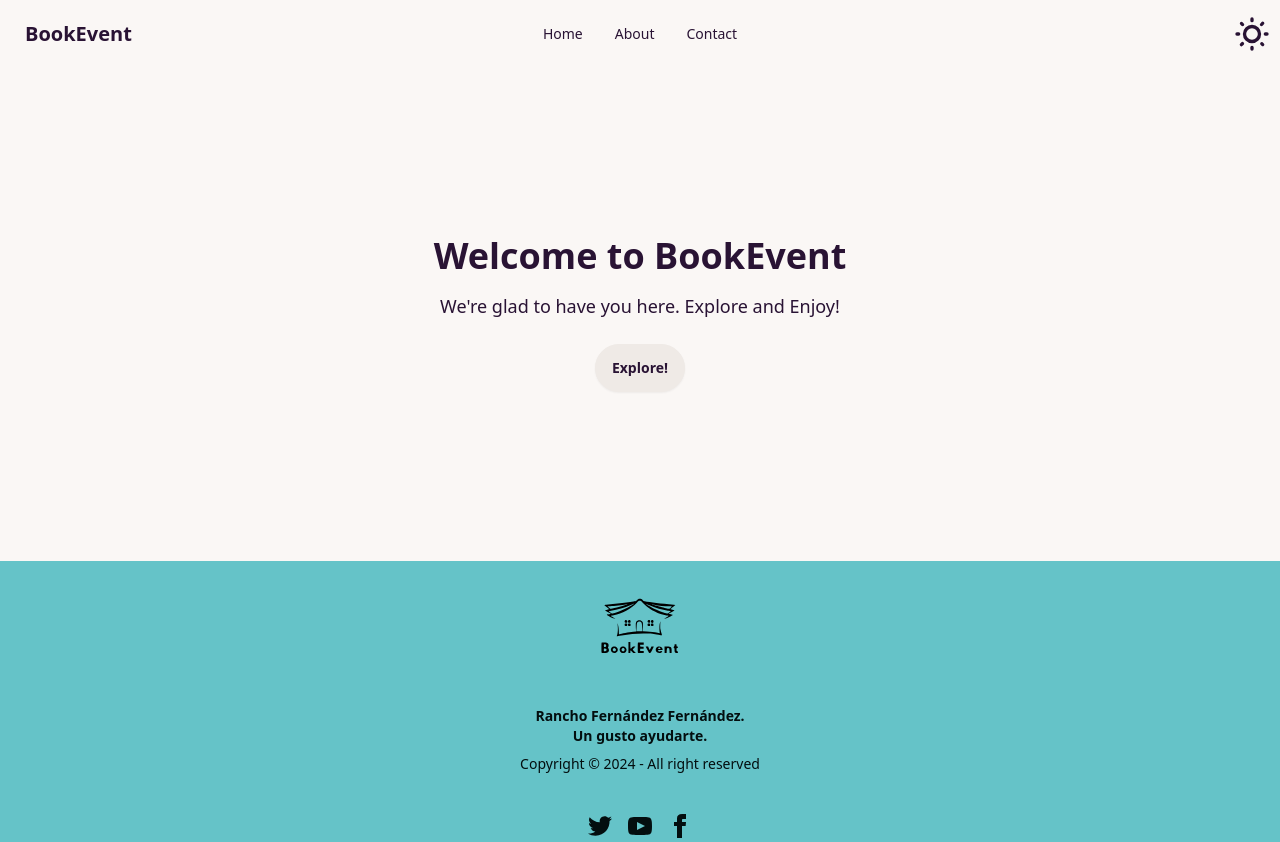
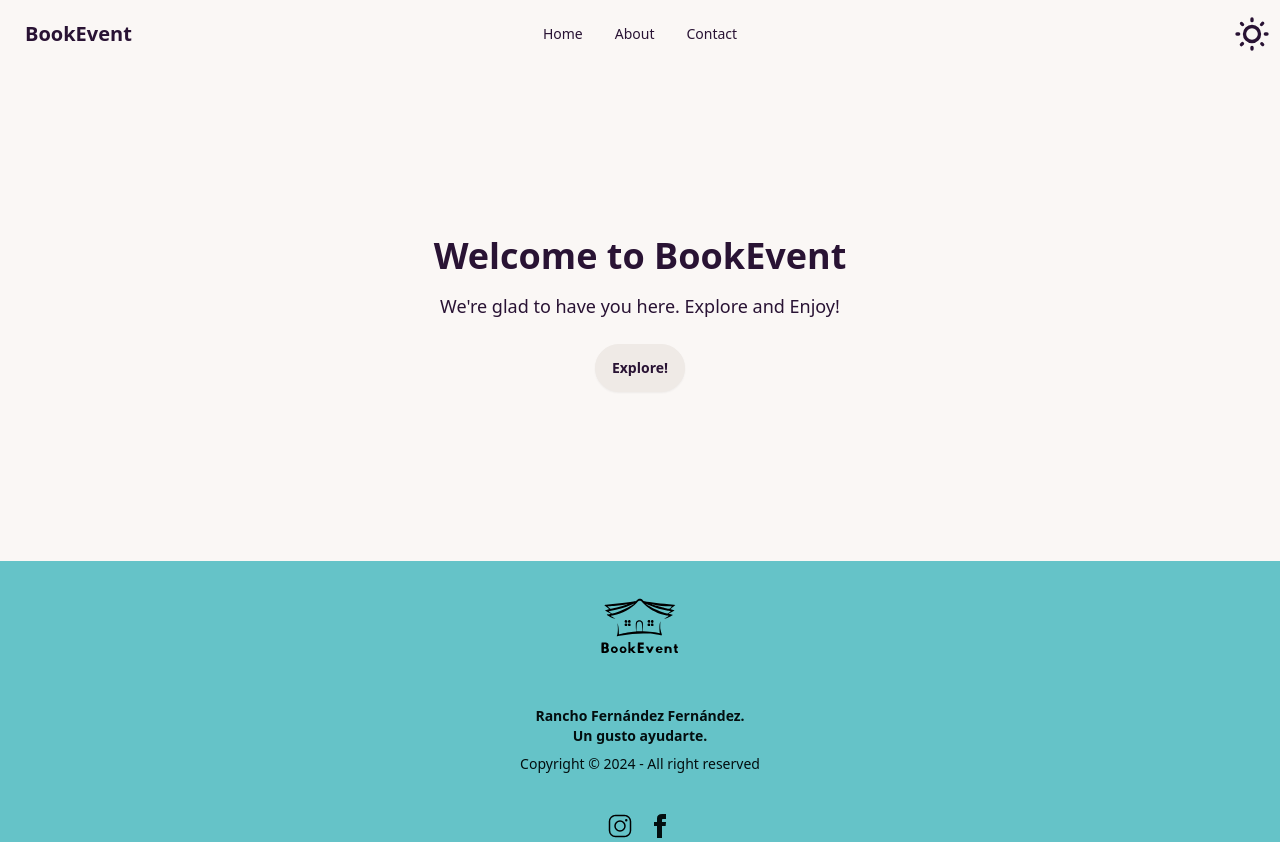
Before and after one commit to mortalcr/BookEvent, a Nuxt app: page / in a window 1280 px wide. Built offline with nearby package versions, Linux system fonts and the light colour scheme.

Commit message:
refactor: update social media

```diff
--- a/components/FooterBar.vue
+++ b/components/FooterBar.vue
@@ -95,29 +95,10 @@
   </aside>
   <nav>
     <div class="grid grid-flow-col gap-4">
-      <a>
-        <svg
-          xmlns="http://www.w3.org/2000/svg"
-          width="24"
-          height="24"
-          viewBox="0 0 24 24"
-          class="fill-current">
-          <path
-            d="M24 4.557c-.883.392-1.832.656-2.828.775 1.017-.609 1.798-1.574 2.165-2.724-.951.564-2.005.974-3.127 1.195-.897-.957-2.178-1.555-3.594-1.555-3.179 0-5.515 2.966-4.797 6.045-4.091-.205-7.719-2.165-10.148-5.144-1.29 2.213-.669 5.108 1.523 6.574-.806-.026-1.566-.247-2.229-.616-.054 2.281 1.581 4.415 3.949 4.89-.693.188-1.452.232-2.224.084.626 1.956 2.444 3.379 4.6 3.419-2.07 1.623-4.678 2.348-7.29 2.04 2.179 1.397 4.768 2.212 7.548 2.212 9.142 0 14.307-7.721 13.995-14.646.962-.695 1.797-1.562 2.457-2.549z"></path>
-        </svg>
+      <a href="https://www.instagram.com/rancho.fernandez.eventos/" target="_blank">
+        <svg xmlns="http://www.w3.org/2000/svg" fill="none" viewBox="0 0 24 24" id="Instagram-Logo-2--Streamline-Logos" height="24" width="24"><desc>Instagram Logo 2 Streamline Icon: https://streamlinehq.com</desc><path fill="#000000" fill-rule="evenodd" d="M7.5 0.75A6.75 6.75 0 0 0 0.75 7.5v9a6.75 6.75 0 0 0 6.75 6.75h9a6.75 6.75 0 0 0 6.75 -6.75v-9A6.75 6.75 0 0 0 16.5 0.75h-9ZM2.25 7.5c0 -2.9 2.35 -5.25 5.25 -5.25h9c2.9 0 5.25 2.35 5.25 5.25v9c0 2.9 -2.35 5.25 -5.25 5.25h-9a5.25 5.25 0 0 1 -5.25 -5.25v-9ZM19.5 6.25a1.25 1.25 0 1 1 -2.5 0 1.25 1.25 0 0 1 2.5 0ZM12 7.75a4.25 4.25 0 1 0 0 8.5 4.25 4.25 0 0 0 0 -8.5ZM6.25 12a5.75 5.75 0 1 1 11.5 0 5.75 5.75 0 0 1 -11.5 0Z" clip-rule="evenodd" stroke-width="1"></path></svg>
       </a>
-      <a>
-        <svg
-          xmlns="http://www.w3.org/2000/svg"
-          width="24"
-          height="24"
-          viewBox="0 0 24 24"
-          class="fill-current">
-          <path
-            d="M19.615 3.184c-3.604-.246-11.631-.245-15.23 0-3.897.266-4.356 2.62-4.385 8.816.029 6.185.484 8.549 4.385 8.816 3.6.245 11.626.246 15.23 0 3.897-.266 4.356-2.62 4.385-8.816-.029-6.185-.484-8.549-4.385-8.816zm-10.615 12.816v-8l8 3.993-8 4.007z"></path>
-        </svg>
-      </a>
-      <a>
+      <a href="https://www.facebook.com/p/Rancho-Familia-Fern%C3%A1ndez-Fern%C3%A1ndez-100063512606571/" target="_blank">
         <svg
           xmlns="http://www.w3.org/2000/svg"
           width="24"
```
